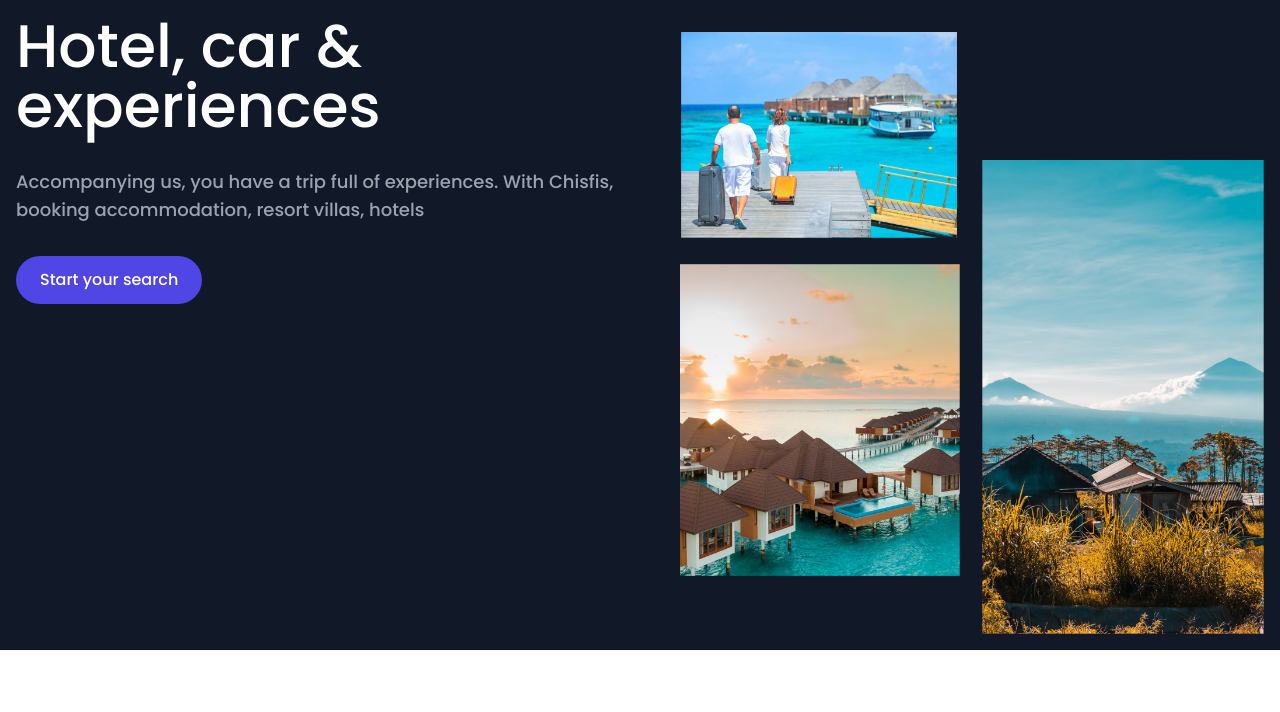
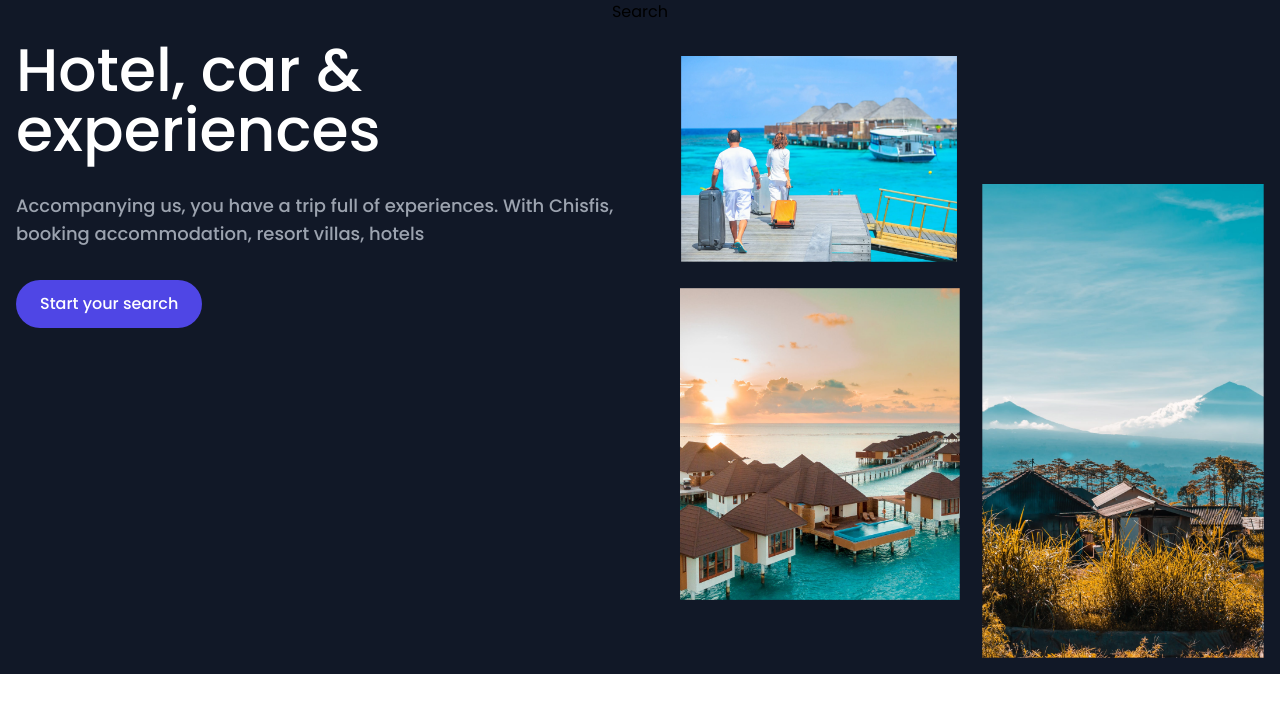
Before and after one commit to kshitijpatel7237/e_cell_A, a React (Create React App) app in the folder client/: page / in a window 1280 px wide. Shown: the top 712 px of the page. Built offline with nearby package versions, Linux system fonts and the light colour scheme.

Commit message:
Added SearchPill Component in Landing Component

```diff
--- /dev/null
+++ b/client/src/Components/Landing/Components/SearchPill/SearchPill.jsx
@@ -0,0 +1,11 @@
+import React from "react"
+
+const SearchPill = () => {
+	return (
+		<div className="">
+			Search
+		</div>
+	)
+}
+
+export default SearchPill
--- a/client/src/Components/Landing/Landing.jsx
+++ b/client/src/Components/Landing/Landing.jsx
@@ -1,8 +1,10 @@
 import React from "react"
+import SearchPill from "./Components/SearchPill/SearchPill"
 
 const Landing = () => {
 	return (
-		<div className="flex justify-center w-full bg-custom-primary">
+		<div className="flex flex-col items-center w-full bg-custom-primary">
+			<SearchPill />
 			<div className="max-w-screen-xl text-left text-white lg:flex p-auto">
 				<div className="p-4 font-medium lg:w-1/2">
 					<h1 className="text-4xl md:text-5xl xl:text-6xl">Hotel, car & experiences</h1>
```
